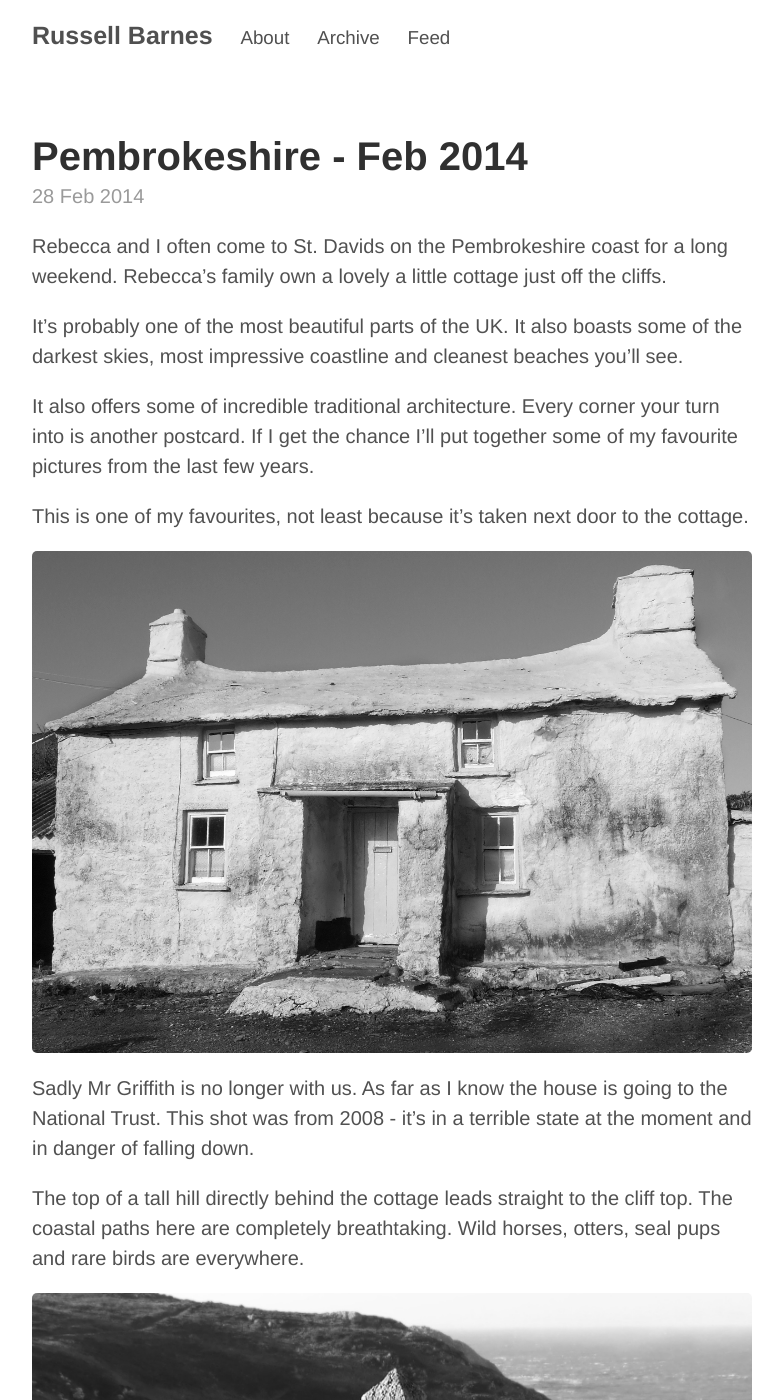
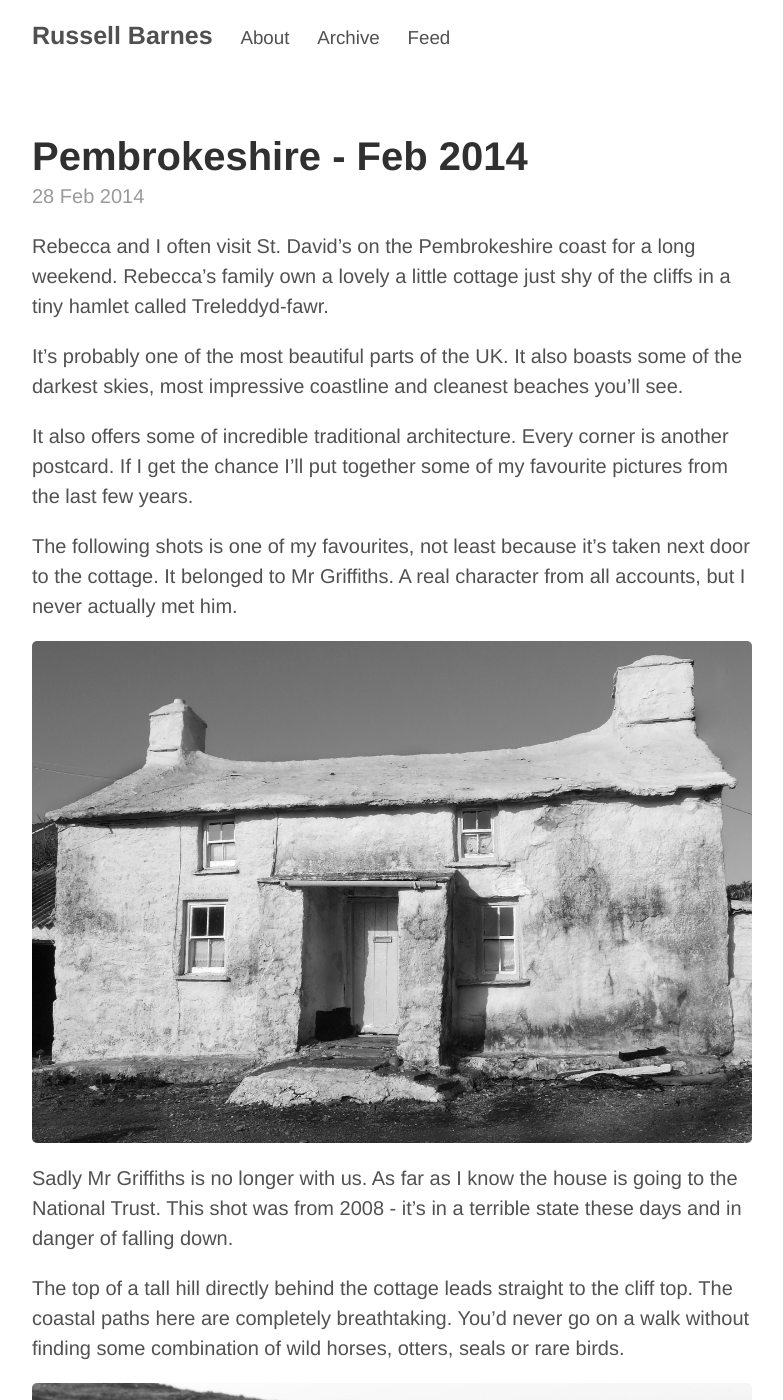
Before and after one commit to russb78/russb78.github.io, a Jekyll site: the page built from _posts/2014-02-28-Pembrokeshire-Feb-2014.md, in a window 1280 px wide and 1400 px high. Shown: the whole window, without its empty margins (248-1031 px from the left). Built offline with Jekyll 4.4.1, drawn with Linux system fonts in a browser that asks for light colours; Markdown is read by kramdown in place of the engine named in the settings; comment, search, counter and statistics services are not loaded; some of the changed text lies outside the part shown.

Commit message:
added another shot

```diff
--- a/_posts/2014-02-28-Pembrokeshire-Feb-2014.md
+++ b/_posts/2014-02-28-Pembrokeshire-Feb-2014.md
@@ -4,18 +4,22 @@
 comments: True
 ---
 
-Rebecca and I often come to St. Davids on the Pembrokeshire coast for a long weekend. Rebecca's family own a lovely a little cottage just off the cliffs.
+Rebecca and I often visit St. David's on the Pembrokeshire coast for a long weekend. Rebecca's family own a lovely a little cottage just shy of the cliffs in a tiny hamlet called Treleddyd-fawr.
 
 It's probably one of the most beautiful parts of the UK. It also boasts some of the darkest skies, most impressive coastline and cleanest beaches you'll see.
 
-It also offers some of incredible traditional architecture. Every corner your turn into is another postcard. If I get the chance I'll put together some of my favourite pictures from the last few years.
+It also offers some of incredible traditional architecture. Every corner is another postcard. If I get the chance I'll put together some of my favourite pictures from the last few years.
 
-This is one of my favourites, not least because it's taken next door to the cottage.
+The following shots is one of my favourites, not least because it's taken next door to the cottage. It belonged to Mr Griffiths. A real character from all accounts, but I never actually met him.
 
-![Mr Griffith's house, next door](/assets/mr_griffiths_house_wales.jpg "Mr Griffith's house, next door")
+![Mr Griffiths house, next door](/assets/mr_griffiths_house_wales.jpg "Mr Griffiths' house, next door")
 
-Sadly Mr Griffith is no longer with us. As far as I know the house is going to the National Trust. This shot was from 2008 - it's in a terrible state at the moment and in danger of falling down.
+Sadly Mr Griffiths is no longer with us. As far as I know the house is going to the National Trust. This shot was from 2008 - it's in a terrible state these days and in danger of falling down.
 
-The top of a tall hill directly behind the cottage leads straight to the cliff top. The coastal paths here are completely breathtaking. Wild horses, otters, seal pups and rare birds are everywhere.
+The top of a tall hill directly behind the cottage leads straight to the cliff top. The coastal paths here are completely breathtaking. You'd never go on a walk without finding some combination of wild horses, otters, seals or rare birds.
 
 ![The coastal path behind the cottage](/assets/costal_path_wales.jpg "The coastal path behind the cottage")
+
+A short drive away is St. David's RLNI Lifeboat Station. Boat trips also set off from here and require you to walk the long steel ramp leading into the water. That's Rebecca at the bottom of the shot.
+
+![St. David's Lifeboat Station](/assets/lifeboat_station_wales_bw.jpg "Bright red roof not shown here")
```
